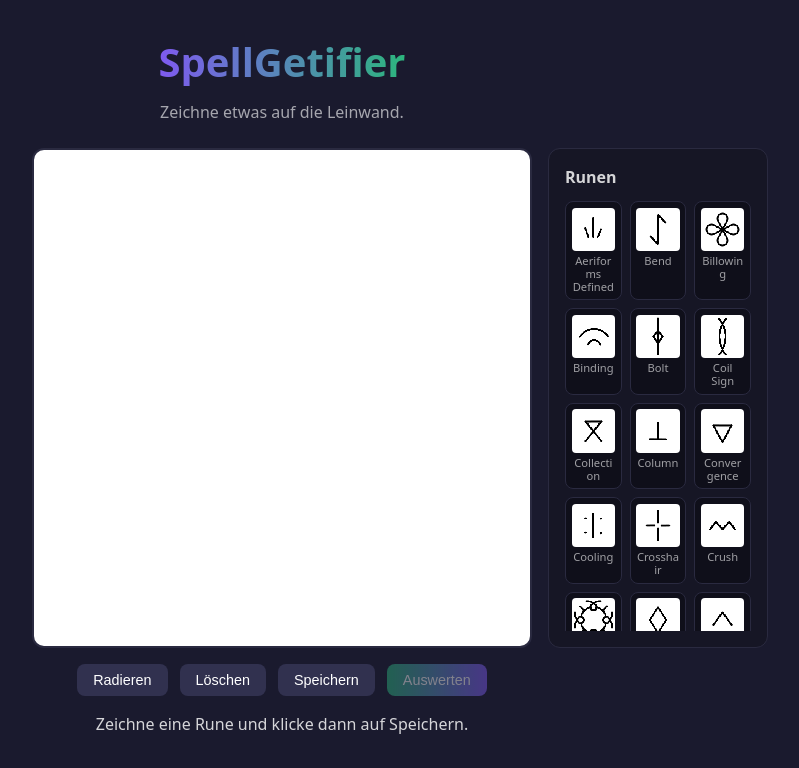
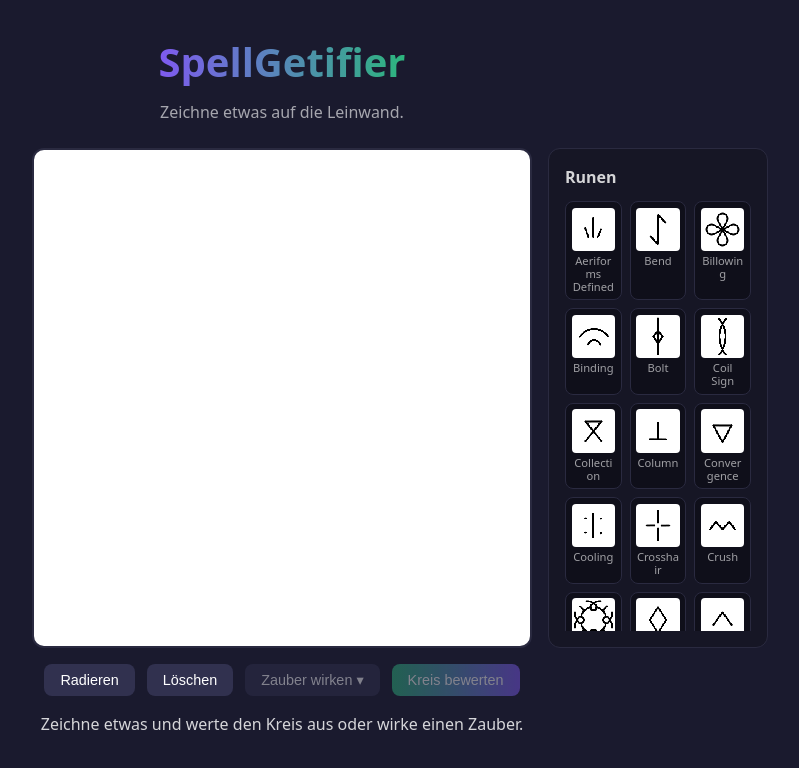
Before and after one commit to bastiwaterloo/SpellGetifier, a React (Vite) app: page / in a window 1280 px wide. Shown: the top 768 px of the page, without its empty margins (358-1157 px from the left). Built offline with nearby package versions, Linux system fonts and the light colour scheme.

Commit message:
Replace Speichern with Zauber wirken dropdown and relabel circle score

```diff
--- a/src/components/DrawingCanvas.jsx
+++ b/src/components/DrawingCanvas.jsx
@@ -7,7 +7,7 @@ import {
     ERASER_WIDTH,
     RUNES_PATH
 } from '../config.js';
-import {recognizeRune, loadRuneTemplates} from '../utils/runeRecognition.jsx';
+import {recognizeRune, loadRuneTemplates, itterativeAnalysis} from '../utils/runeRecognition.jsx';
 import {calculateCircleScore as getCircleScore} from '../utils/utils.ts';
 import RuneAlphabet from './RuneAlphabet.jsx';
 import './DrawingCanvas.css';
@@ -25,6 +25,8 @@ function DrawingCanvas() {
     const [recognitionResult, setRecognitionResult] = useState(null);
     const [isRecognizing, setIsRecognizing] = useState(false);
     const [isErasing, setIsErasing] = useState(false);
+    const [isSpellMenuOpen, setIsSpellMenuOpen] = useState(false);
+    const spellMenuRef = useRef(null);
 
     // Canvas mit fester Größe einrichten (HiDPI-fähig).
     const setupCanvas = useCallback(() => {
@@ -47,6 +49,24 @@ function DrawingCanvas() {
         setupCanvas();
         loadRuneTemplates();
     }, [setupCanvas]);
+
+    useEffect(() => {
+        if (!isSpellMenuOpen) return undefined;
+        const handlePointerDown = (event) => {
+            if (spellMenuRef.current && !spellMenuRef.current.contains(event.target)) {
+                setIsSpellMenuOpen(false);
+            }
+        };
+        const handleKeyDown = (event) => {
+            if (event.key === 'Escape') setIsSpellMenuOpen(false);
+        };
+        document.addEventListener('pointerdown', handlePointerDown);
+        document.addEventListener('keydown', handleKeyDown);
+        return () => {
+            document.removeEventListener('pointerdown', handlePointerDown);
+            document.removeEventListener('keydown', handleKeyDown);
+        };
+    }, [isSpellMenuOpen]);
 
     // Kürzester Abstand eines Punktes zur Strecke a–b.
     const distanceToSegment = (point, a, b) => {
@@ -151,30 +171,25 @@ function DrawingCanvas() {
         setScore(getCircleScore(pointsRef.current));
     };
 
-    const downloadCanvas = async () => {
+    const castSpell = async (spell) => {
         const canvas = canvasRef.current;
-
+        setIsSpellMenuOpen(false);
         setIsRecognizing(true);
         setRecognitionResult(null);
 
         try {
-            const result = await recognizeRune(canvas);
+            const result = await spell(canvas);
             setRecognitionResult(result);
         } catch (error) {
-            console.error('Fehler bei der Runen-Erkennung:', error);
+            console.error('Fehler beim Wirken des Zaubers:', error);
             setRecognitionResult({
                 match: null,
                 confidence: 0,
                 message: 'Fehler bei der Erkennung'
             });
-        } finally {
-            setIsRecognizing(false);
         }
 
-        const link = document.createElement('a');
-        link.download = 'zeichnung.png';
-        link.href = canvas.toDataURL('image/png');
-        link.click();
+        setIsRecognizing(false);
     };
 
     return (
@@ -214,26 +229,55 @@ function DrawingCanvas() {
                 >
                     Löschen
                 </button>
-                <button
-                    type="button"
-                    className="drawing__button drawing__button--secondary"
-                    onClick={downloadCanvas}
-                >
-                    Speichern
-                </button>
+                <div className="drawing__dropdown" ref={spellMenuRef}>
+                    <button
+                        type="button"
+                        className="drawing__button drawing__button--secondary"
+                        onClick={() => setIsSpellMenuOpen((open) => !open)}
+                        disabled={!hasDrawing || isRecognizing}
+                        aria-haspopup="menu"
+                        aria-expanded={isSpellMenuOpen}
+                    >
+                        Zauber wirken ▾
+                    </button>
+                    {isSpellMenuOpen && (
+                        <ul className="drawing__menu" role="menu">
+                            <li role="none">
+                                <button
+                                    type="button"
+                                    role="menuitem"
+                                    className="drawing__menu-item"
+                                    onClick={() => castSpell(recognizeRune)}
+                                >
+                                    ZaubAIrn
+                                </button>
+                            </li>
+                            <li role="none">
+                                <button
+                                    type="button"
+                                    role="menuitem"
+                                    className="drawing__menu-item"
+                                    onClick={() => castSpell(itterativeAnalysis)}
+                                >
+                                    Alter Zauber
+                                </button>
+                            </li>
+                        </ul>
+                    )}
+                </div>
                 <button
                     type="button"
                     className="drawing__button drawing__button--primary"
                     onClick={calculateCircleScore}
                     disabled={!hasDrawing}
                 >
-                    Auswerten
+                    Kreis bewerten
                 </button>
             </div>
 
             <div className="drawing__result" aria-live="polite">
                 {score === null ? (
-                    <p>Zeichne eine Rune und klicke dann auf Speichern.</p>
+                    <p>Zeichne etwas und werte den Kreis aus oder wirke einen Zauber.</p>
                 ) : (
                     <p>
                         Score: <strong>{score}</strong> von 100
@@ -243,7 +287,7 @@ function DrawingCanvas() {
 
             {isRecognizing && (
                 <div className="drawing__recognition">
-                    <p>Erkenne Rune...</p>
+                    <p>Wirke Zauber…</p>
                 </div>
             )}
 
```
